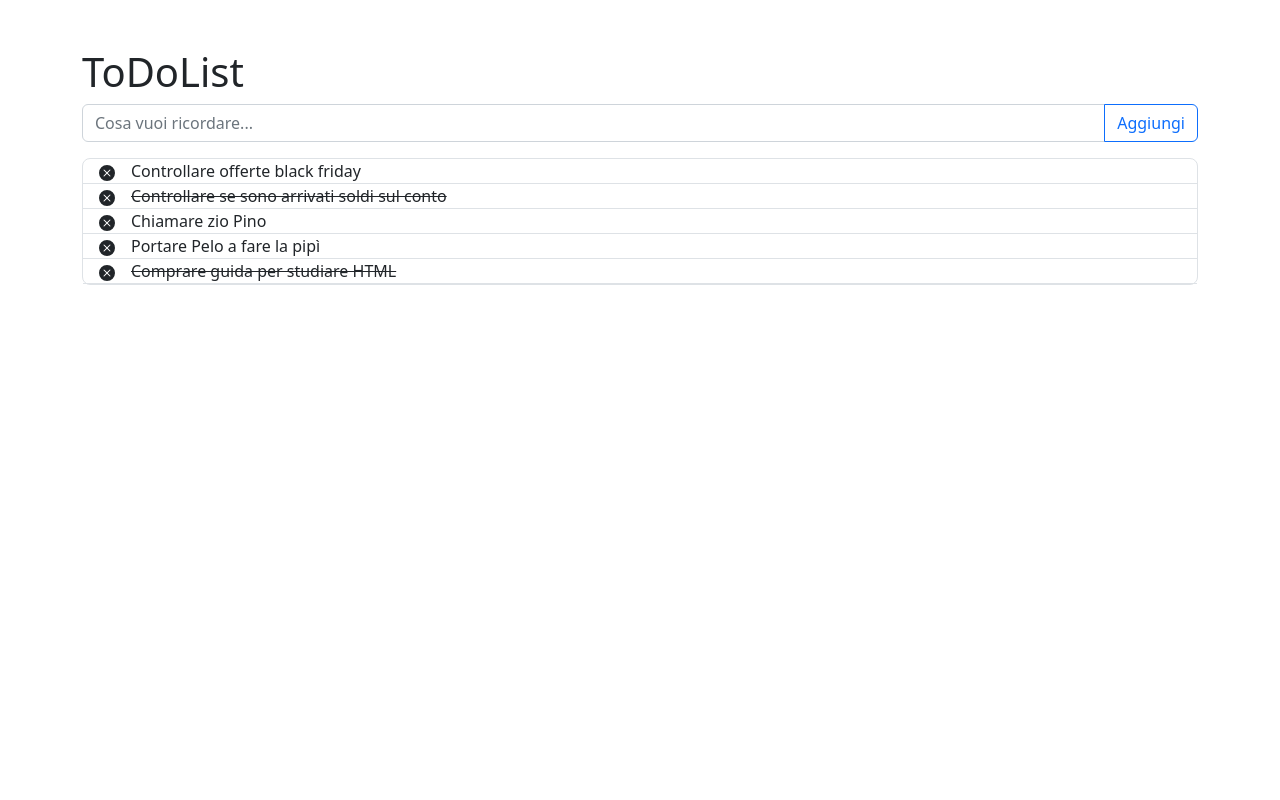
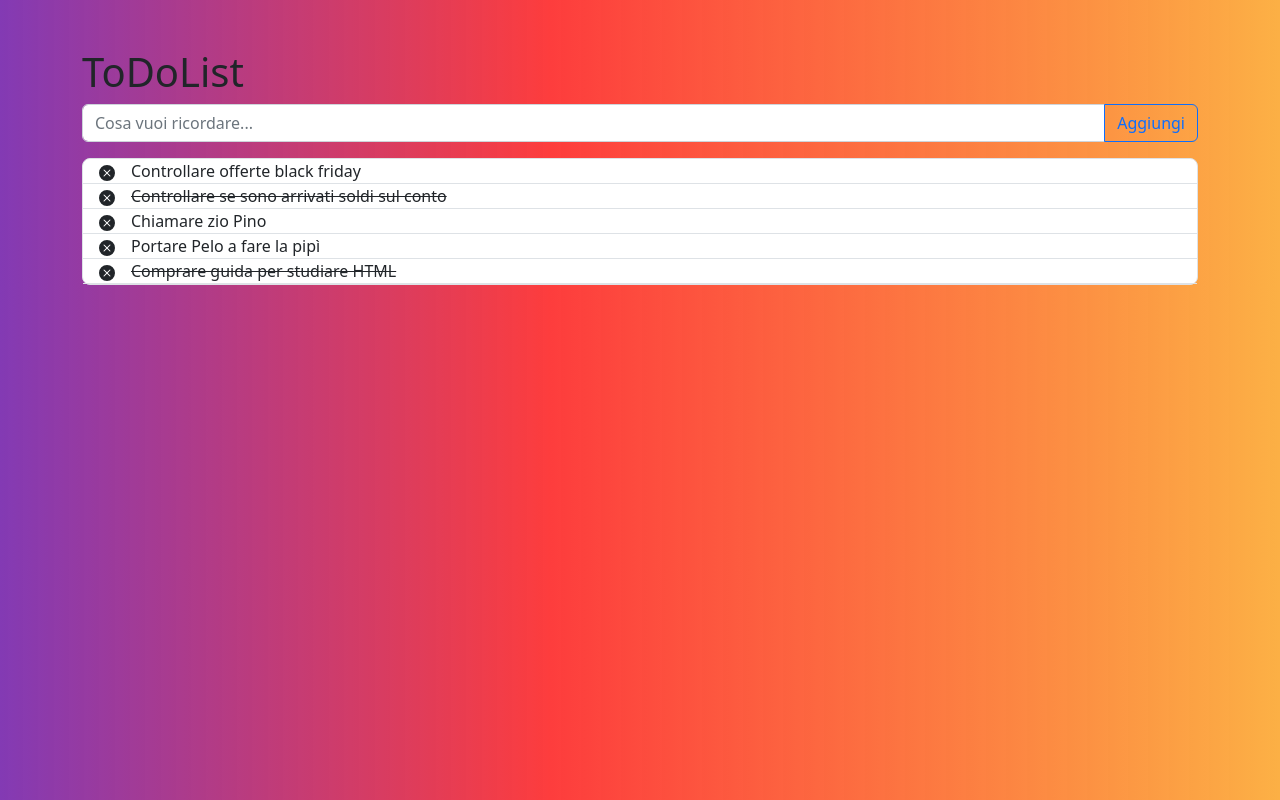
Before and after one commit to MicheleAbategiovanni/vue-todolist, a plain HTML site: page index.html in a window 1280 px wide. Drawn offline with nearby package versions, Linux system fonts and the light colour scheme.

Commit message:
added background color

```diff
--- a/css/style.css
+++ b/css/style.css
@@ -0,0 +1,2 @@
+body{
+    background: linear-gradient(90deg, rgba(131,58,180,1) 0%, rgba(253,29,29,0.8575805322128851) 43%, rgba(252,176,69,1) 100%);}
--- a/index.html
+++ b/index.html
@@ -33,7 +33,7 @@
                 </div>
 
 
-                <div class="border rounded-3">
+                <div class="border rounded-3 bg-white">
 
                     <div class="border-bottom" v-for="newTask, i in toDoList">
 
```
